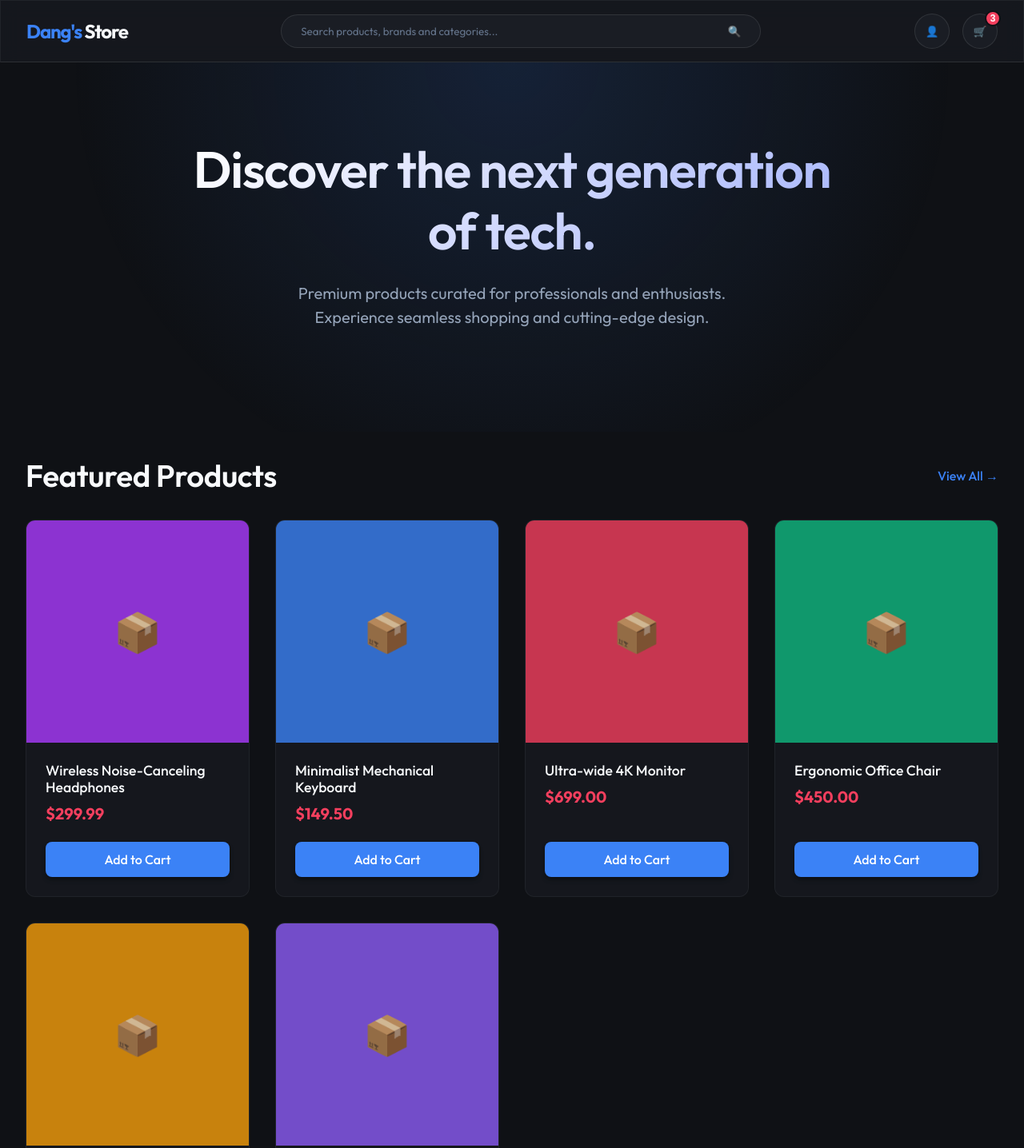
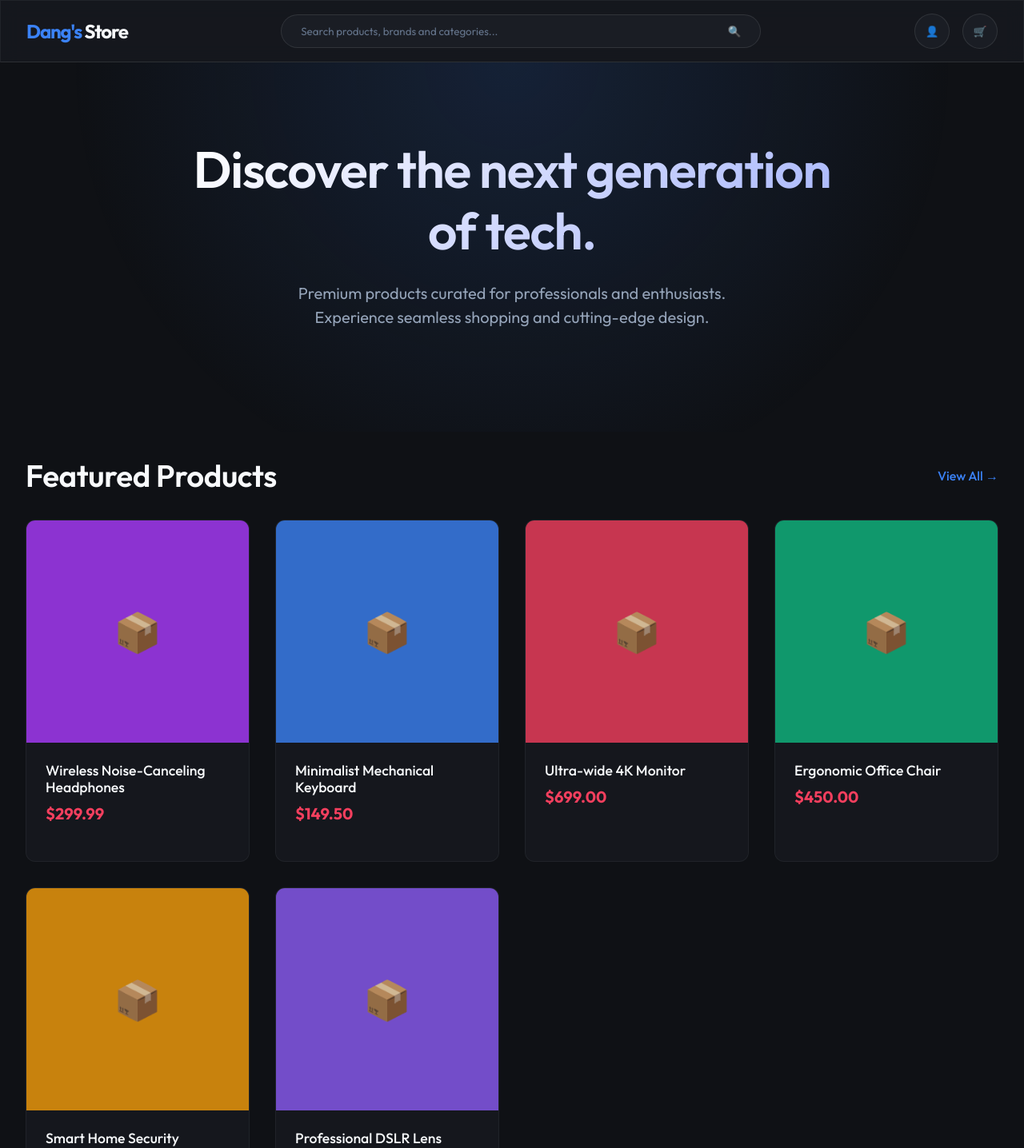
Before and after one commit to Dayladang/web_app, a React (Vite) app: page / in a window 1280 px wide. Shown: the top 1436 px of the page at 80% size. Built offline with nearby package versions, Linux system fonts and the light colour scheme.

Commit message:
SCRUM-1 refactor(ui): update Header and ProductCard to consume context and routing

```diff
--- a/src/components/layout/Header.jsx
+++ b/src/components/layout/Header.jsx
@@ -1,13 +1,17 @@
 import React from 'react';
+import { Link } from 'react-router-dom';
+import { useCart } from '../../context/CartContext';
 import './Header.css';
 
 const Header = () => {
+  const { cartCount } = useCart();
+
   return (
     <header className="header glass">
       <div className="container header-container">
-        <div className="logo">
+        <Link to="/" className="logo" style={{ textDecoration: 'none' }}>
           <span className="logo-accent">Dang's </span>Store
-        </div>
+        </Link>
 
         <div className="search-bar">
           <input type="text" placeholder="Search products, brands and categories..." />
@@ -21,7 +25,7 @@ const Header = () => {
             👤
           </button>
           <button className="nav-icon-btn cart-btn">
-            🛒 <span className="cart-badge">3</span>
+            🛒 {cartCount > 0 && <span className="cart-badge">{cartCount}</span>}
           </button>
         </nav>
       </div>
--- a/src/components/ui/ProductCard.jsx
+++ b/src/components/ui/ProductCard.jsx
@@ -1,10 +1,10 @@
 import React from 'react';
+import { Link } from 'react-router-dom';
 import './ProductCard.css';
-import Button from './Button';
 
 const ProductCard = ({ product }) => {
   return (
-    <div className="product-card glass">
+    <Link to={`/product/${product.id}`} className="product-card glass" style={{ textDecoration: 'none', color: 'inherit', display: 'block' }}>
       <div className="product-image-container">
         {/* Placeholder for the image */}
         <div className="img-placeholder" style={{ backgroundColor: product.color || '#3b82f6' }}>
@@ -14,9 +14,8 @@ const ProductCard = ({ product }) => {
       <div className="product-info">
         <h3 className="product-title">{product.name}</h3>
         <p className="product-price">${product.price.toFixed(2)}</p>
-        <Button variant="primary" className="add-to-cart-btn">Add to Cart</Button>
       </div>
-    </div>
+    </Link>
   );
 };
 
```
